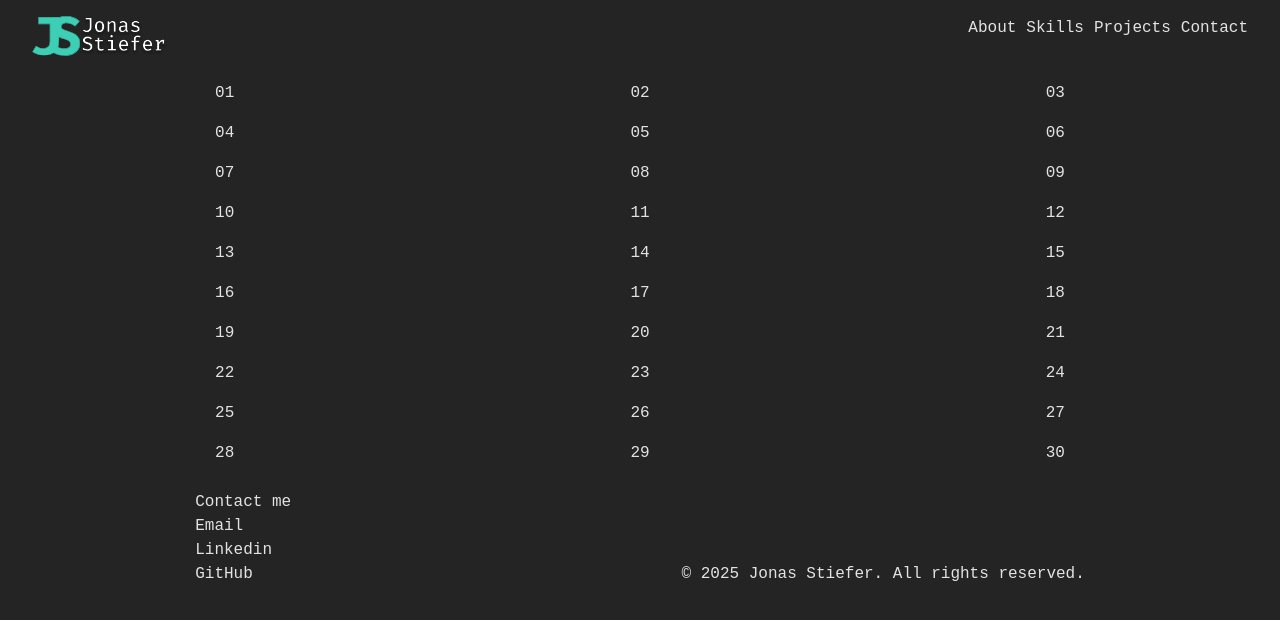
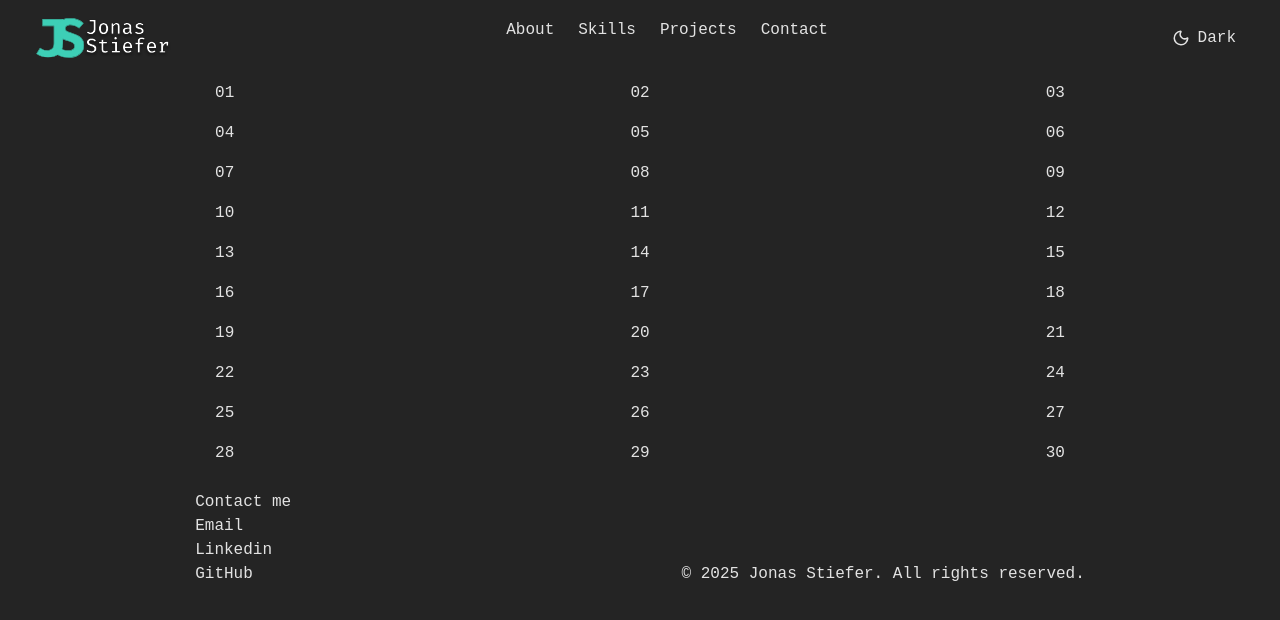
Before and after one commit to Jonas2134/React-Portfolio, a React (Vite) app: page / in a window 1280 px wide. Shown: the top 620 px of the page. Built offline with nearby package versions, Linux system fonts and the light colour scheme; a web font is replaced by a local one.

Commit message:
add DarkModeSwitch Component in Header Component

```diff
--- a/package.json
+++ b/package.json
@@ -11,6 +11,7 @@
   },
   "dependencies": {
     "@tailwindcss/vite": "^4.1.13",
+    "lucide-react": "^0.544.0",
     "react": "^19.1.1",
     "react-dom": "^19.1.1",
     "tailwindcss": "^4.1.13"
--- a/src/components/Header.tsx
+++ b/src/components/Header.tsx
@@ -1,19 +1,21 @@
-import Logo from '../assets/img/logo.svg?react'
+import Logo from "../assets/img/logo.svg?react";
+import DarkModeSwitch from "../shared/DarkModeSwitch";
 
-import '../css/Header.css'
+import "../css/Header.css";
 
 function Header() {
   return (
-    <header className='header flex justify-between'>
-        <Logo className='h-10' />
-        <nav className='nav-links'>
-            <a href="#about">About</a>
-            <a href="#skills">Skills</a>
-            <a href="#projects">Projects</a>
-            <a href="#contact">Contact</a>
-        </nav>
+    <header className="header flex justify-between">
+      <Logo className="h-10" />
+      <nav className="flex gap-6">
+        <a href="#about">About</a>
+        <a href="#skills">Skills</a>
+        <a href="#projects">Projects</a>
+        <a href="#contact">Contact</a>
+      </nav>
+      <DarkModeSwitch />
     </header>
-  )
+  );
 }
 
 export default Header;
--- a/src/css/Header.css
+++ b/src/css/Header.css
@@ -1,6 +1,6 @@
 .header {
     position: fixed;
-    padding: 16px 32px;
+    padding: 18px 36px;
     width: 100%;
 }
 
--- a/src/index.css
+++ b/src/index.css
@@ -1,4 +1,6 @@
 @import "tailwindcss";
+
+@custom-variant dark (&:where(.dark, .dark *));
 
 :root {
   font-family: 'Roboto Mono', monospace;
--- /dev/null
+++ b/src/shared/DarkModeSwitch.tsx
@@ -0,0 +1,40 @@
+import { useState, useEffect } from "react";
+import { Moon, Sun } from "lucide-react";
+
+const DarkModeSwitch = () => {
+  const [theme, setTheme] = useState<"light" | "dark">("light");
+
+  useEffect(() => {
+    const stored = localStorage.getItem("theme");
+    if (stored === "dark" || stored === "light") {
+      setTheme(stored);
+    } else {
+      const prefersDark = window.matchMedia(
+        "(prefers-color-scheme: dark)"
+      ).matches;
+      setTheme(prefersDark ? "dark" : "light");
+    }
+  }, []);
+
+  useEffect(() => {
+    const html = document.documentElement;
+    if (theme === "dark") {
+      html.classList.add("dark");
+    } else {
+      html.classList.remove("dark");
+    }
+    localStorage.setItem("theme", theme);
+  }, [theme]);
+
+  return (
+    <button
+      onClick={() => setTheme(theme === "dark" ? "light" : "dark")}
+      className="p-2 rounded bg-primary text-bg flex items-center gap-2"
+    >
+      {theme === "dark" ? <Sun size={18} /> : <Moon size={18} />}
+      <span>{theme === "dark" ? "Light" : "Dark"}</span>
+    </button>
+  );
+};
+
+export default DarkModeSwitch;
```
Also changed, not shown: 1 other file (tests, documents, lock files or other folders).
